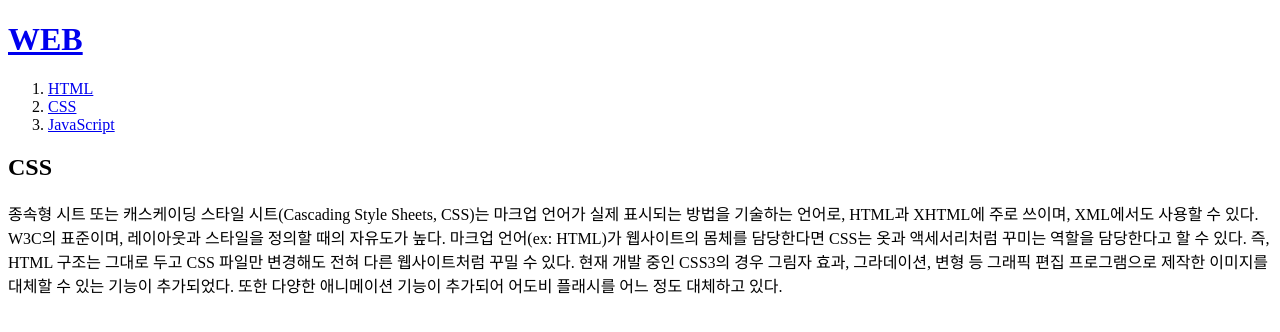
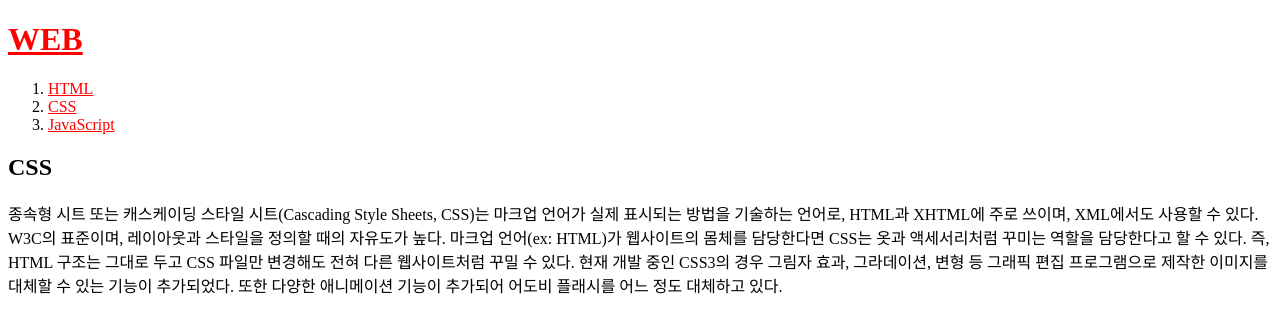
Before and after one commit to finestone/web, a plain HTML site: page 2.html in a window 1280 px wide. Drawn offline with Linux system fonts and the light colour scheme; a script that the page names is missing.

Commit message:
css
색 바꾸기

```diff
--- a/2.html
+++ b/2.html
@@ -3,6 +3,11 @@
 <head>
 <title>WEB1 - CSS</title>
 <meta charset="utf-8">
+<style>
+  a {
+   color:red;
+   }
+  </style>
 </head>
 <body>
   <h1><a href="index.html">WEB</a></h1>
@@ -11,6 +16,17 @@
     <li><a href="2.html">CSS</a></li>
     <li><a href="3.html">JavaScript</a></li>
 </ol>
+
+<!--
+  <h1><a href="index.html"><font color="red">WEB</font></a></h1>
+  <ol>
+    <li><a href="1.html"><font color="red">HTML</font></a></li>
+    <li><a href="2.html"><font color="red">CSS</font></a></li>
+    <li><a href="3.html"><font color="red">JavaScript</font></a></li>
+</ol>
+-->
+
+
 <h2>CSS</h2>
 <p>
   종속형 시트 또는 캐스케이딩 스타일 시트(Cascading Style Sheets, CSS)는 마크업 언어가 실제 표시되는 방법을 기술하는 언어로, HTML과 XHTML에 주로 쓰이며, XML에서도 사용할 수 있다. W3C의 표준이며, 레이아웃과 스타일을 정의할 때의 자유도가 높다.
```
Also changed, not shown: 1.html (+6 -4 lines).
